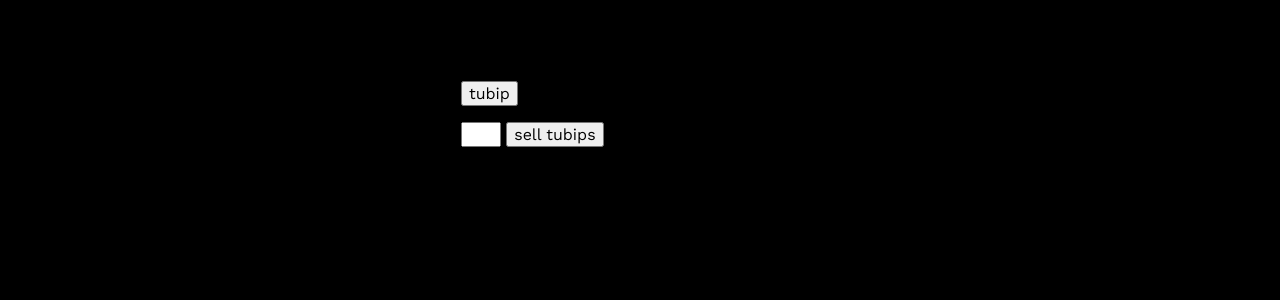
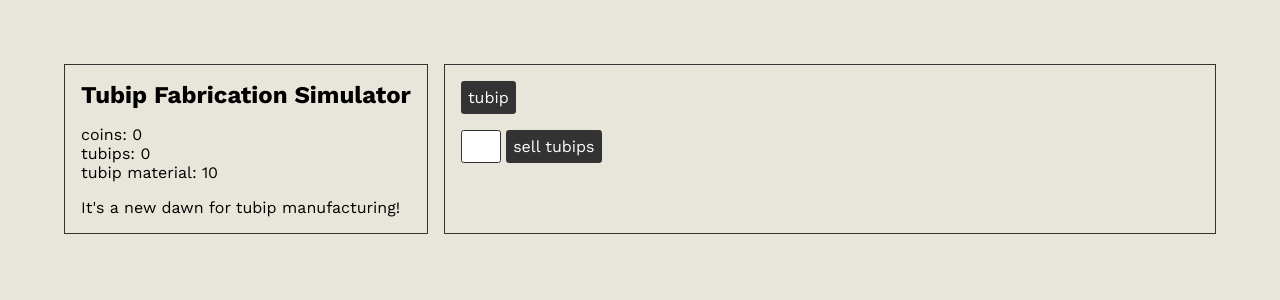
Before and after one commit to hs7t/tubip-fabrication-simulator, a Svelte app: page / in a window 1280 px wide. Shown: the top 300 px of the page. Built offline with nearby package versions, Linux system fonts and the light colour scheme.

Commit message:
style style style!

```diff
--- a/src/app.css
+++ b/src/app.css
@@ -1,5 +1,11 @@
 :root {
-    --t-color-primary: #000000;
+    --t-color-primary: #333333;
+    --t-color-background: #E8E5DA;
+    --t-color-overlay-background: #ffffff;
+    --t-color-overlay-primary: #333333;
+
+    --t-border-primary: solid 1pt var(--t-color-primary);
+    --t-radius-primary: 2pt;
 }
 
 * {
@@ -8,7 +14,7 @@
 }
 
 body {
-    background-color: black;
+    background-color: var(--t-color-background);
 
     display: flex;
     align-items: center;
@@ -26,6 +32,16 @@
 }
 
 input, button {
+    padding: 0.6ch;
     font-size: inherit;
     font-family: inherit;
+    background-color: var(--t-color-overlay-background);
+    color: var(--t-color-overlay-primary);
+    border: var(--t-border-primary);
+    border-radius: var(--t-radius-primary);
 }
+
+button {
+    color: var(--t-color-overlay-background);
+    background-color: var(--t-color-overlay-primary);
+}
```
